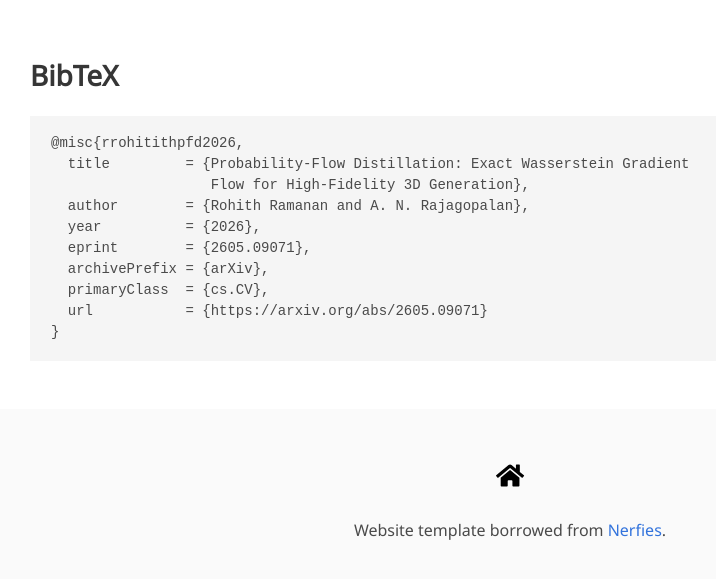
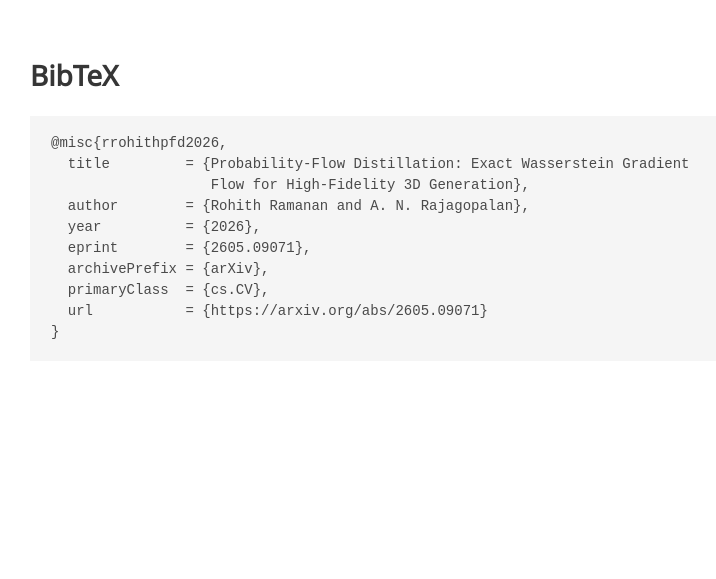
Before and after one commit to rrohithiam/rrohithiam.github.io, a Jekyll site: the page projects/pfd/index.html, which Jekyll copies as it is, in a window 1280 px wide and 900 px high, scrolled down 1451 px, cut to the strip 262-841 px from the top of the window. Shown: the whole strip, without its empty margins (130-846 px from the left). Built offline with Jekyll 4.4.1, drawn with Linux system fonts in a browser that asks for light colours; nearby versions of some CDN libraries; some web fonts are replaced; library files that are not in the unit come from our copies; a style sheet for code colours, icons or effects is not loaded; after the commit the page ends 2122 px from its top, so only the background shows below that.

Commit message:
Minor changes

```diff
--- a/projects/pfd/index.html
+++ b/projects/pfd/index.html
@@ -178,7 +178,7 @@
 <section class="section" id="BibTeX">
   <div class="container is-max-desktop content">
     <h2 class="title">BibTeX</h2>
-    <pre><code>@misc{rrohitithpfd2026,
+    <pre><code>@misc{rrohithpfd2026,
   title         = {Probability-Flow Distillation: Exact Wasserstein Gradient
                    Flow for High-Fidelity 3D Generation},
   author        = {Rohith Ramanan and A. N. Rajagopalan},
@@ -191,28 +191,5 @@
   </div>
 </section>
 
-
-<footer class="footer">
-  <div class="container">
-    <div class="content has-text-centered">
-      <a class="icon-link" href="https://arxiv.org/abs/2605.09071">
-        <i class="ai ai-arxiv"></i>
-      </a>
-      <a class="icon-link" href="https://rrohithiam.github.io">
-        <i class="fas fa-home"></i>
-      </a>
-    </div>
-    <div class="columns is-centered">
-      <div class="column is-8">
-        <div class="content has-text-centered">
-          <p>
-            Website template borrowed from <a href="https://nerfies.github.io">Nerfies</a>.
-          </p>
-        </div>
-      </div>
-    </div>
-  </div>
-</footer>
-
 </body>
 </html>
```
